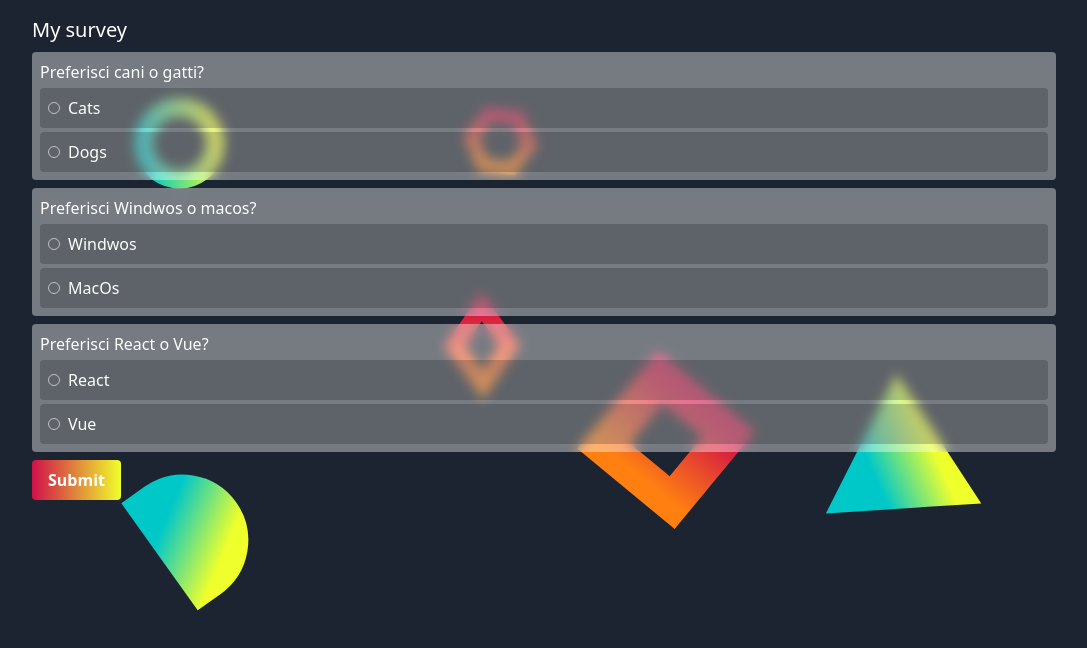
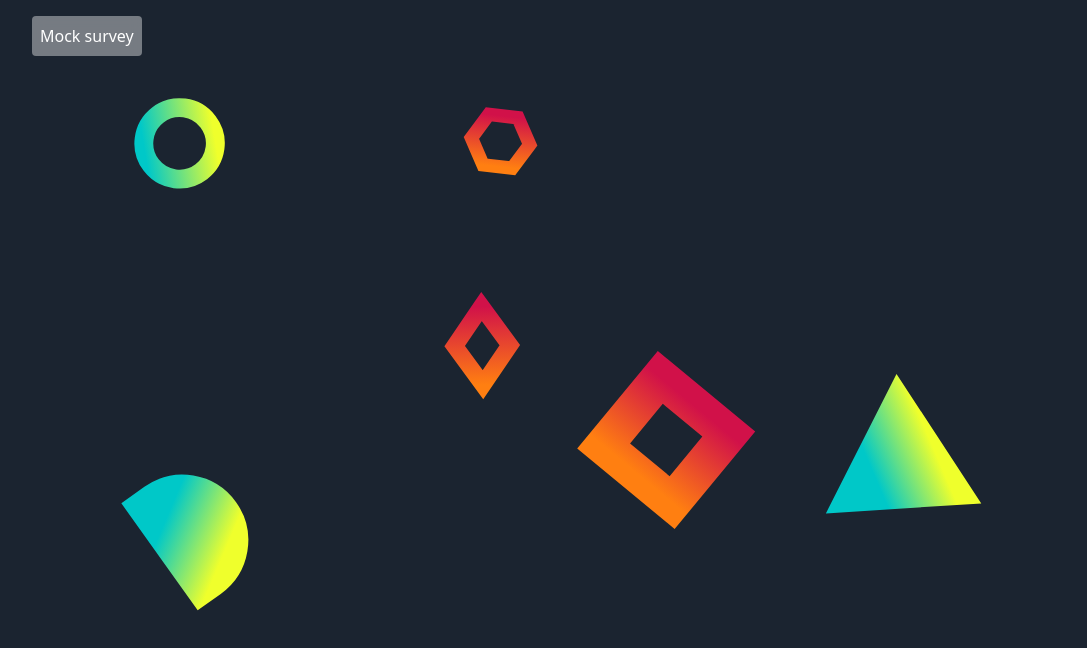
Before and after one commit to mark1yan0/survey-app, a React (Vite) app in the folder client/: page / in a window 1280 px wide. Shown: the top 648 px of the page, without its empty margins (96-1183 px from the left). Built offline with nearby package versions, Linux system fonts and the light colour scheme.

Commit message:
adds react-router-dom and sets up basic routing

```diff
--- a/client/package.json
+++ b/client/package.json
@@ -12,7 +12,8 @@
     "framer-motion": "^7.6.18",
     "react": "^18.2.0",
     "react-dom": "^18.2.0",
-    "react-hook-form": "^7.40.0"
+    "react-hook-form": "^7.40.0",
+    "react-router-dom": "^6.4.4"
   },
   "devDependencies": {
     "@types/react": "^18.0.24",
--- a/client/src/App.tsx
+++ b/client/src/App.tsx
@@ -1,15 +1,11 @@
-import Form from './components/Form';
-import mockQuestions from './lib/mock/mock-questions';
-
-const MOCK_QUESTIONS = mockQuestions;
+import { RouterProvider } from 'react-router-dom';
+import router from './routes';
 
 function App() {
   return (
     <div className='w-full h-screen flex flex-col items-center bg-primary-main pattern-background'>
       <main className=' px-2 lg:max-w-5xl lg:px-0 w-full mt-4'>
-        <h1 className='text-xl text-white'>My survey</h1>
-
-        <Form questions={MOCK_QUESTIONS} />
+        <RouterProvider router={router} />
       </main>
     </div>
   );
--- /dev/null
+++ b/client/src/pages/Home.tsx
@@ -0,0 +1,16 @@
+import React from 'react';
+import { NavLink } from 'react-router-dom';
+
+const HomePage = () => {
+  return (
+    <>
+      <button className='glass-card rounded p-2 hover:scale-105 transition-transform'>
+        <NavLink to='/survey/mockSurvey' className='text-white'>
+          Mock survey
+        </NavLink>
+      </button>
+    </>
+  );
+};
+
+export default HomePage;
--- /dev/null
+++ b/client/src/pages/Survey.tsx
@@ -0,0 +1,17 @@
+import React from 'react';
+import Form from '../components/Form';
+import mockQuestions from '../lib/mock/mock-questions';
+const MOCK_QUESTIONS = mockQuestions;
+import { useParams } from 'react-router-dom';
+
+const Survey = () => {
+  const { surveyId } = useParams<{ surveyId: string }>();
+  return (
+    <>
+      <h1 className='text-xl text-white'>My survey: {surveyId}</h1>
+      <Form questions={MOCK_QUESTIONS} />;
+    </>
+  );
+};
+
+export default Survey;
--- /dev/null
+++ b/client/src/routes/index.tsx
@@ -0,0 +1,16 @@
+import { createBrowserRouter } from 'react-router-dom';
+import HomePage from '../pages/Home';
+import SurveyPage from '../pages/Survey';
+
+const router = createBrowserRouter([
+  {
+    path: '/',
+    element: <HomePage />,
+  },
+  {
+    path: '/survey/:surveyId',
+    element: <SurveyPage />,
+  },
+]);
+
+export default router;
```
Also changed, not shown: client/src/main.tsx (+5 -5 lines), 2 other files (tests, documents, lock files or other folders).
